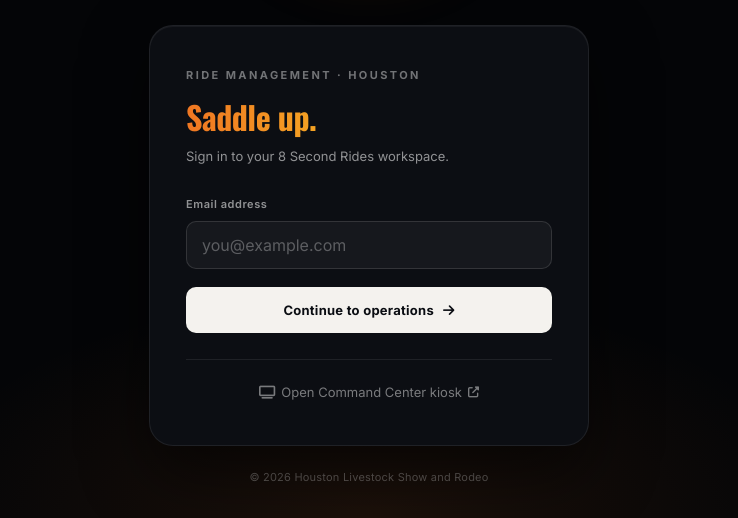
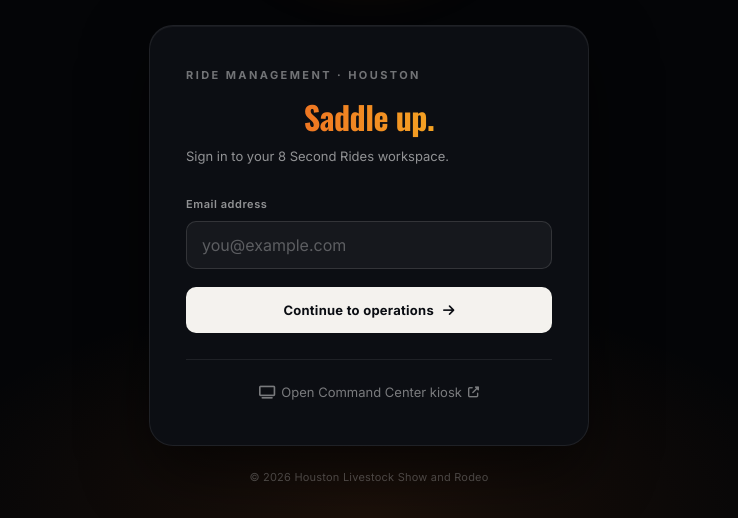
Before and after one commit to rugbyguyIT/8seconds-rides, a plain HTML site: page index.html in a window 1280 px wide. Shown: the part 322-840 px from the top of the page, without its empty margins (271-1009 px from the left). Drawn offline with nearby package versions, Linux system fonts and the light colour scheme.

Commit message:
Center the Saddle up headline

```diff
--- a/css/style.css
+++ b/css/style.css
@@ -322,7 +322,7 @@
 @keyframes fadeSlideUp{from{opacity:0;transform:translateY(18px)}to{opacity:1;transform:none}}
 
 .auth-eyebrow{font-size:var(--fs-xs);font-weight:700;letter-spacing:.22em;text-transform:uppercase;color:rgba(255,255,255,0.42);margin-bottom:14px}
-.auth-heading{font-size:32px;font-weight:800;color:#fff;line-height:1.18;letter-spacing:-.5px;margin-bottom:10px;font-family:'Oswald',sans-serif}
+.auth-heading{font-size:32px;font-weight:800;color:#fff;line-height:1.18;letter-spacing:-.5px;margin-bottom:10px;font-family:'Oswald',sans-serif;text-align:center}
 /* The "pulsing gradient" lives only on this inline span, inside the card
    — physically separate from the ring/orb animation above it. */
 .auth-heading-accent{background:linear-gradient(90deg,#f5a623,#EF7622,#f5a623);background-size:220% auto;
```
